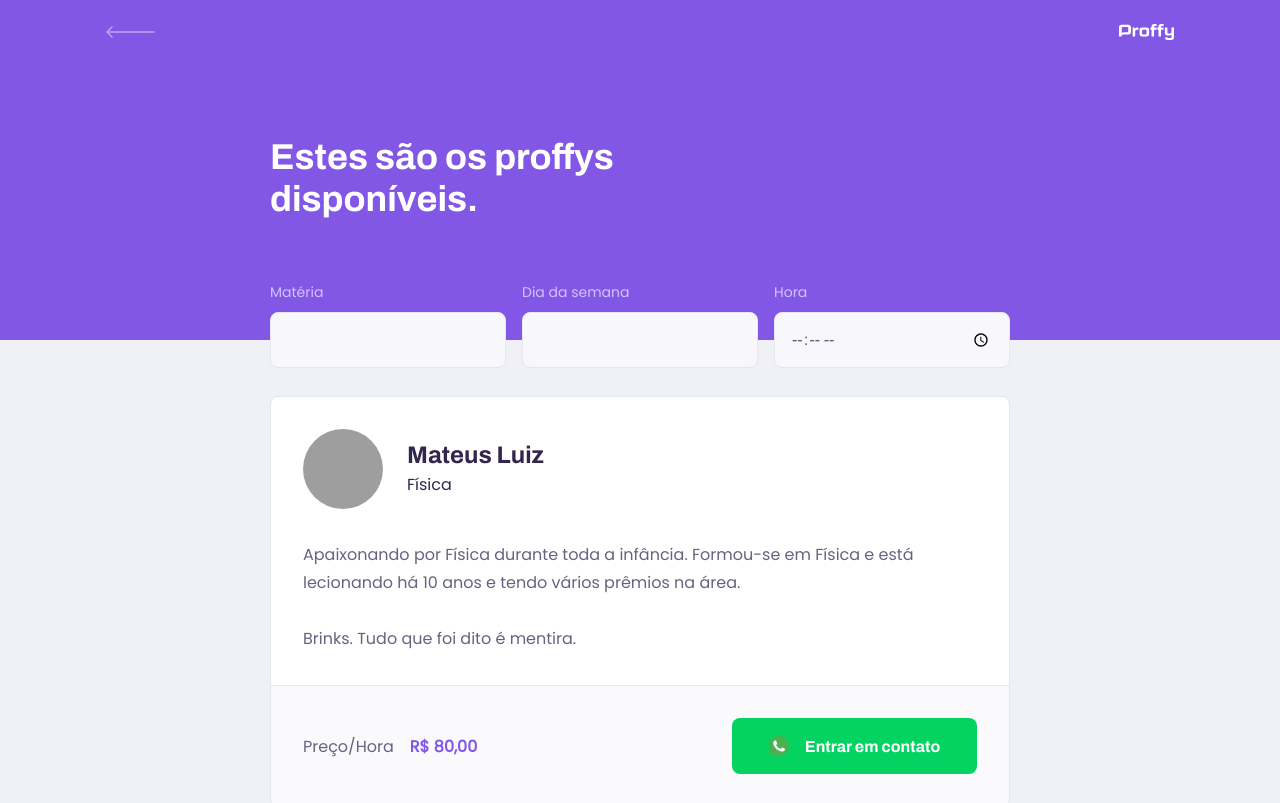
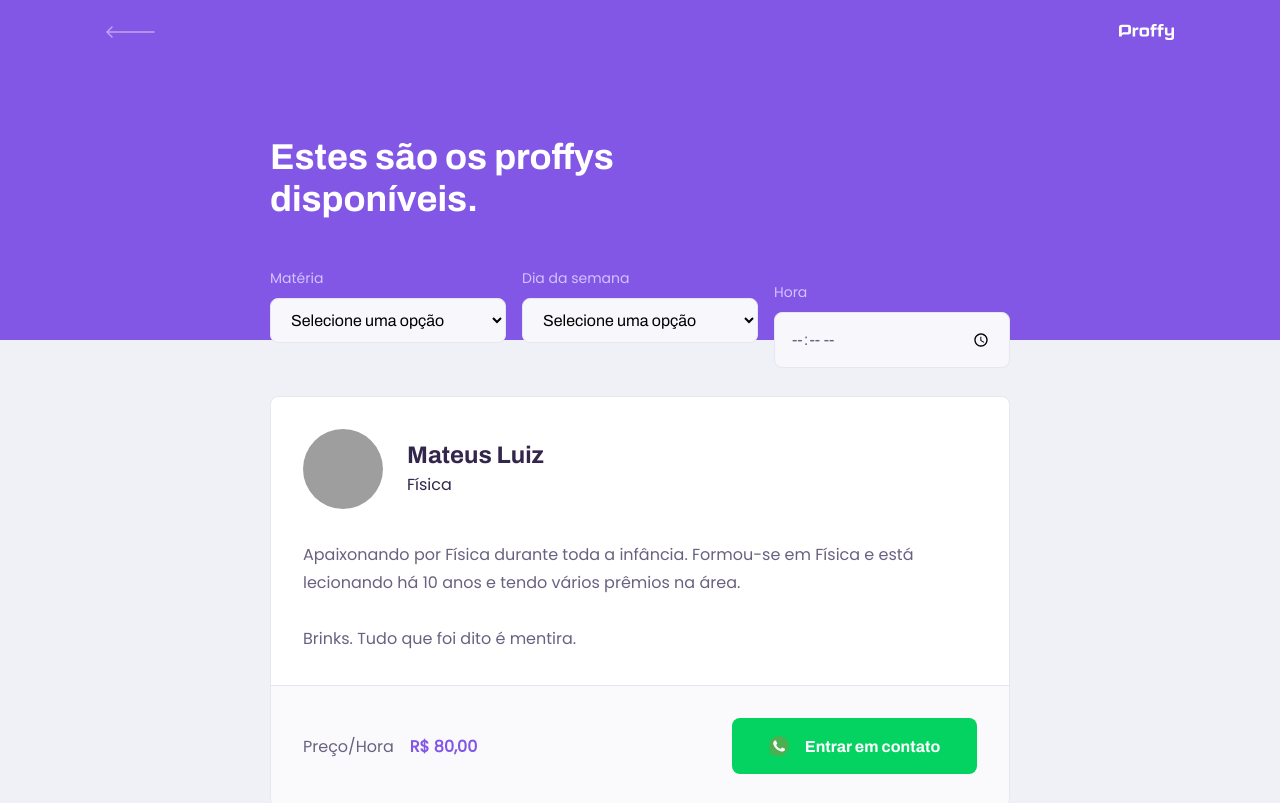
Before and after one commit to mateuspntx/proffy, a React (Create React App) app: page /study in a window 1280 px wide. Shown: the top 803 px of the page. Built offline with nearby package versions, Linux system fonts and the light colour scheme; grey boxes are pictures that could not be loaded.

Commit message:
feat: Select component added

```diff
--- /dev/null
+++ b/src/components/Select/index.tsx
@@ -0,0 +1,29 @@
+import React, { SelectHTMLAttributes } from 'react';
+
+import './styles.css';
+
+interface SelectProps extends SelectHTMLAttributes<HTMLSelectElement> {
+    name: string;
+    label: string;
+    options: Array<{
+        value: string;
+        label: string;
+    }>;
+}
+
+const Select: React.FC<SelectProps> = ({ name, label, options, ...rest }) => {
+    return (
+        <div className="select-block">
+            <label htmlFor={name}>{label}</label>
+            <select id={name} {...rest}>
+                <option value="" disabled selected hidden>Selecione uma opção</option>
+
+                { options.map(option => {
+                    return <option key={option.value} value={option.value}>{option.label}</option>
+                })}
+            </select>
+        </div>
+    );
+}
+
+export default Select;
--- /dev/null
+++ b/src/components/Select/styles.css
@@ -0,0 +1,34 @@
+.select-block {
+    position: relative;
+}
+
+.select-block + .input-block {
+    margin-top: 1.4rem;
+}
+
+.select-block label {
+    font-size: 1.4rem;
+}
+
+.select-block select {
+    width: 100%;
+    margin-top: 0.8rem;
+    border-radius: 0.8rem;
+    background: var(--color-input-background);
+    border: 1px solid var(--color-line-in-white);
+    outline: 0;
+    resize: vertical;
+    padding: 1.2rem 1.6rem;
+    font: 1.6rem Archivo;
+}
+
+.select-block:focus-within::after {
+    width: calc(100% - 3.2rem);
+    height: 2px;
+    content: '';
+    background: var(--color-primary-light);
+    position: absolute;
+    left: 1.6rem;
+    right: 1.6rem;
+    bottom: 7px;
+}
--- a/src/pages/TeacherForm/index.tsx
+++ b/src/pages/TeacherForm/index.tsx
@@ -2,6 +2,7 @@
 import PageHeader from '../../components/PageHeader';
 import Input from '../../components/Input';
 import Textarea from '../../components/Textarea';
+import Select from '../../components/Select';
 
 import warningIcon from '../../assets/images/icons/warning.svg';
 
@@ -28,7 +29,23 @@
                 <fieldset>
                     <legend>Sobre a aula</legend>
 
-                    <Input name="subject" label="Matéria" />
+                    <Select
+                        name="subject"
+                        label="Matéria"
+                        options={[
+                            { value: 'Artes', label: 'Artes' },
+                            { value: 'Ciências', label: 'Ciências' },
+                            { value: 'Química', label: 'Química' },
+                            { value: 'Educação Física', label: 'Educação Física' },
+                            { value: 'Biologia', label: 'Biologia' },
+                            { value: 'Matemática', label: 'Matemática' },
+                            { value: 'Português', label: 'Português' },
+                            { value: 'Física', label: 'Física' },
+                            { value: 'Geografia', label: 'Geografia' },
+                            { value: 'História', label: 'História' },
+                        ]}
+                    />
+
                     <Input name="cost" label="Custo da sua hora por aula" />
 
                 </fieldset>
--- a/src/pages/TeacherForm/styles.css
+++ b/src/pages/TeacherForm/styles.css
@@ -38,7 +38,8 @@
     border-bottom: 1px solid var(--color-line-in-white);
 }
 
-#page-teacher-form main fieldset .input-block + .textarea-block {
+#page-teacher-form main fieldset .input-block + .textarea-block,
+#page-teacher-form main fieldset .select-block + .input-block {
     margin-top: 2.4rem;
 }
 
--- a/src/pages/TeacherList/index.tsx
+++ b/src/pages/TeacherList/index.tsx
@@ -3,6 +3,7 @@
 import PageHeader from '../../components/PageHeader';
 import TeacherItem from '../../components/TeacherItem';
 import Input from '../../components/Input';
+import Select from '../../components/Select';
 
 import './styles.css';
 
@@ -11,8 +12,35 @@
         <div id="page-teacher-list" className="container">
             <PageHeader title="Estes são os proffys disponíveis.">
                 <form id="search-teachers">
-                    <Input name="subject" label="Matéria" />
-                    <Input name="week_day" label="Dia da semana" />
+                    <Select
+                        name="subject"
+                        label="Matéria"
+                        options={[
+                            { value: 'Artes', label: 'Artes' },
+                            { value: 'Ciências', label: 'Ciências' },
+                            { value: 'Química', label: 'Química' },
+                            { value: 'Educação Física', label: 'Educação Física' },
+                            { value: 'Biologia', label: 'Biologia' },
+                            { value: 'Matemática', label: 'Matemática' },
+                            { value: 'Português', label: 'Português' },
+                            { value: 'Física', label: 'Física' },
+                            { value: 'Geografia', label: 'Geografia' },
+                            { value: 'História', label: 'História' },
+                        ]}
+                    />
+                    <Select
+                        name="week_day"
+                        label="Dia da semana"
+                        options={[
+                            { value: '0', label: 'Domingo' },
+                            { value: '1', label: 'Segunda-feira' },
+                            { value: '2', label: 'Terça-feira' },
+                            { value: '3', label: 'Quarta-feira' },
+                            { value: '4', label: 'Quinta-feira' },
+                            { value: '5', label: 'Sexta-feira' },
+                            { value: '6', label: 'Sábado' },
+                        ]}
+                    />
                     <Input type="time" name="time" label="Hora" />
 
                 </form>
```
